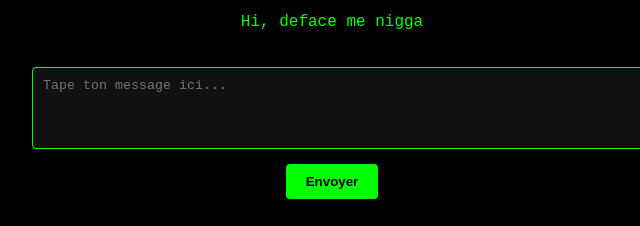
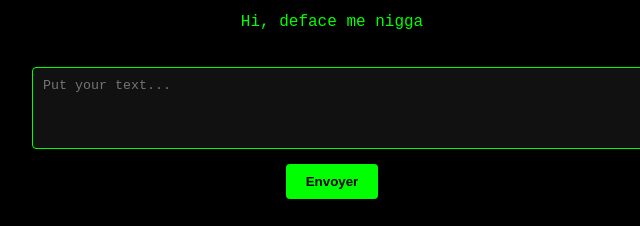
Before and after one commit to 666teamm/Deface-me, a plain HTML site: page index.html in a window 1280 px wide. Shown: the part 300-526 px from the top of the page, 308-948 px from the left. Drawn offline with Linux system fonts and the light colour scheme.

Commit message:
Update index.html

```diff
--- a/index.html
+++ b/index.html
@@ -13,7 +13,7 @@
     <p>Hi, deface me nigga</p>
 
     <form id="commentForm">
-      <textarea id="comment" name="comment" rows="4" placeholder="Tape ton message ici..."></textarea><br>
+      <textarea id="comment" name="comment" rows="4" placeholder="Put your text..."></textarea><br>
       <button type="submit">Envoyer</button>
     </form>
 
```
